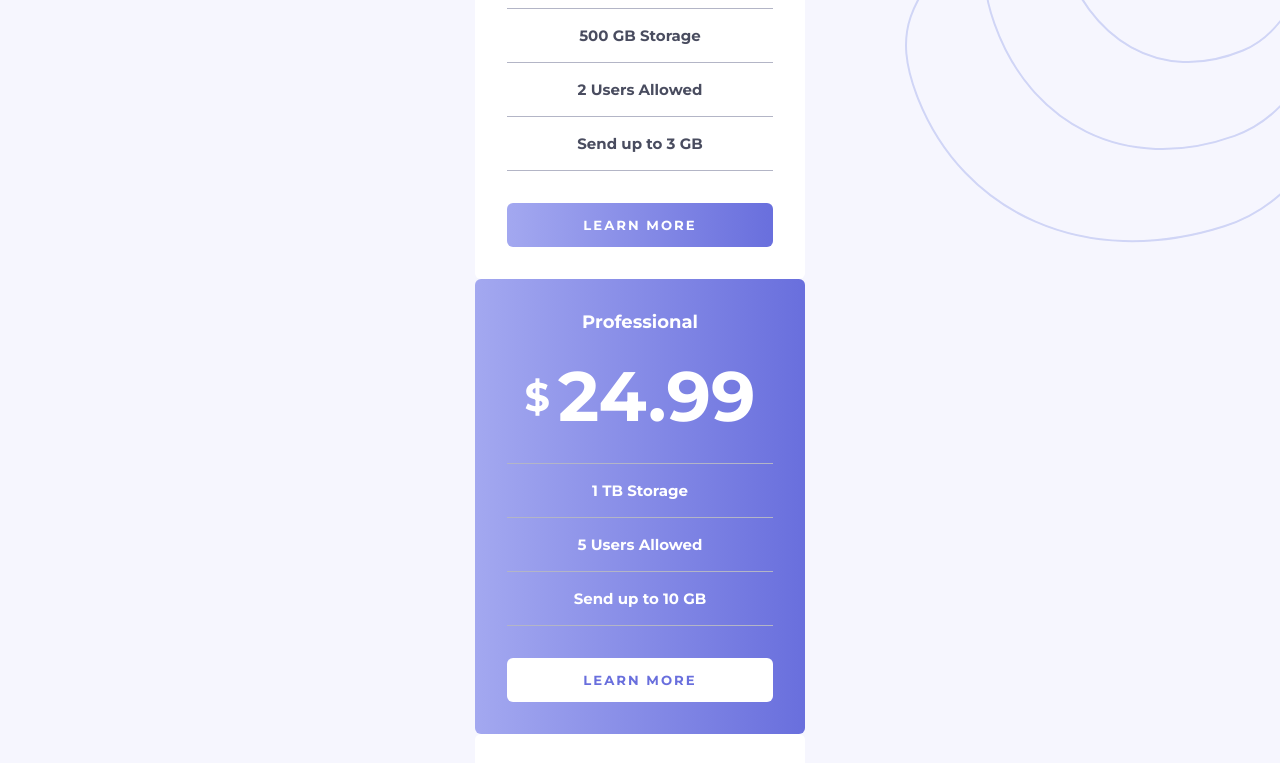
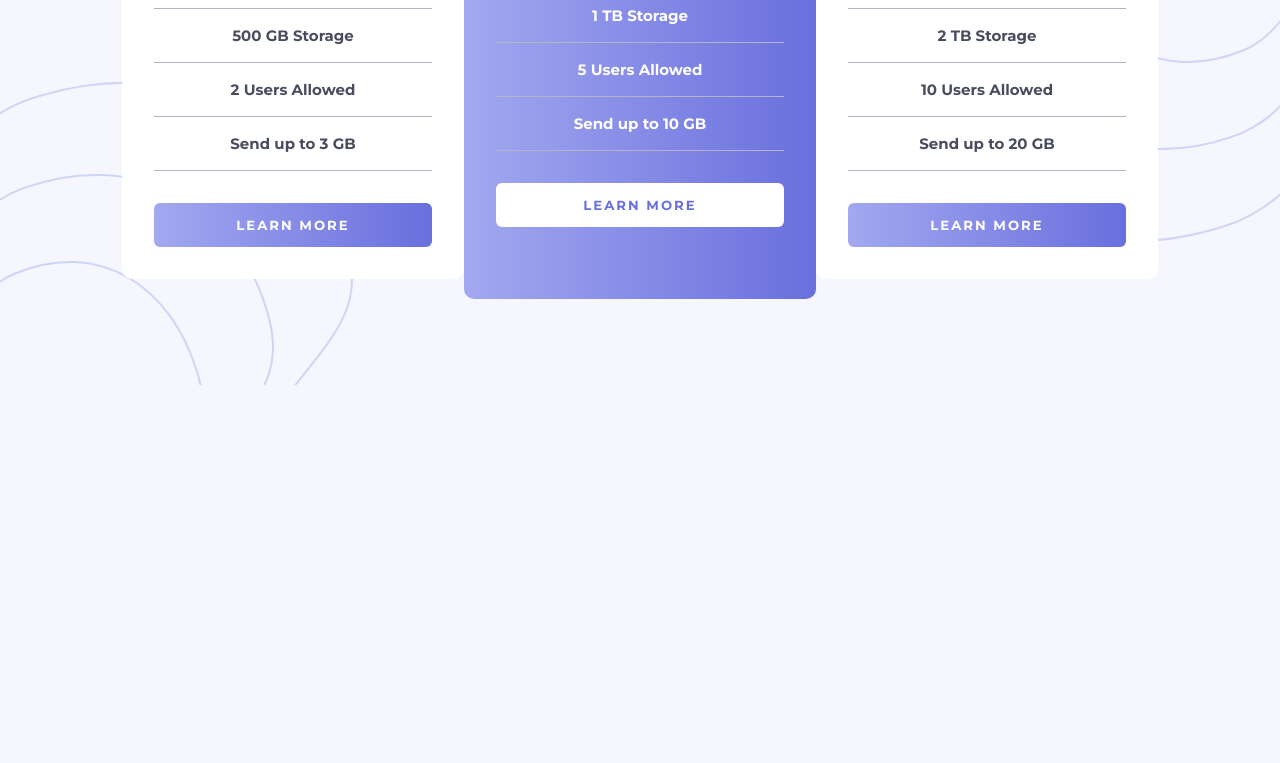
Before and after one commit to tediko/pricing-component-with-toggle, a plain HTML site: page index.html in a window 1280 px wide. Shown: the part 415-1178 px from the top of the page. After the commit the page ends 800 px from the top, so only its background shows below. Drawn offline with Linux system fonts and the light colour scheme.

Commit message:
Added media queries for pricing

```diff
--- a/styles/sass/layout/_pricing.scss
+++ b/styles/sass/layout/_pricing.scss
@@ -55,6 +55,12 @@
     &__card-wrapper {
         display: flex;
         flex-flow: column;
+
+        @media (min-width: 875px) {
+            width: 100%;
+            justify-content: center;
+            flex-flow: row;
+        }
     }
 
     &__card {
@@ -65,7 +71,7 @@
         padding: 32px;
         background: #fff;
         color: $c-blue-gray-dark;
-        border-radius: 6px;
+        border-radius: 10px;
 
         &--dark {
             color: #fff;
@@ -74,6 +80,22 @@
             .pricing__card-heading {
                 color: #fff;
             }
+
+            @media (min-width: 875px) {
+                margin: -20px 0;
+                max-width: 352px;
+            }
+        }
+
+        &--light {
+            @media (min-width: 875px) {
+                max-width: 342px;
+            }
+        }
+
+        @media (min-width: 875px) {
+            min-width: 275px;
+            width: 100%;
         }
     }
 
```
Also changed, not shown: styles/css/main.css, 1 other file.
